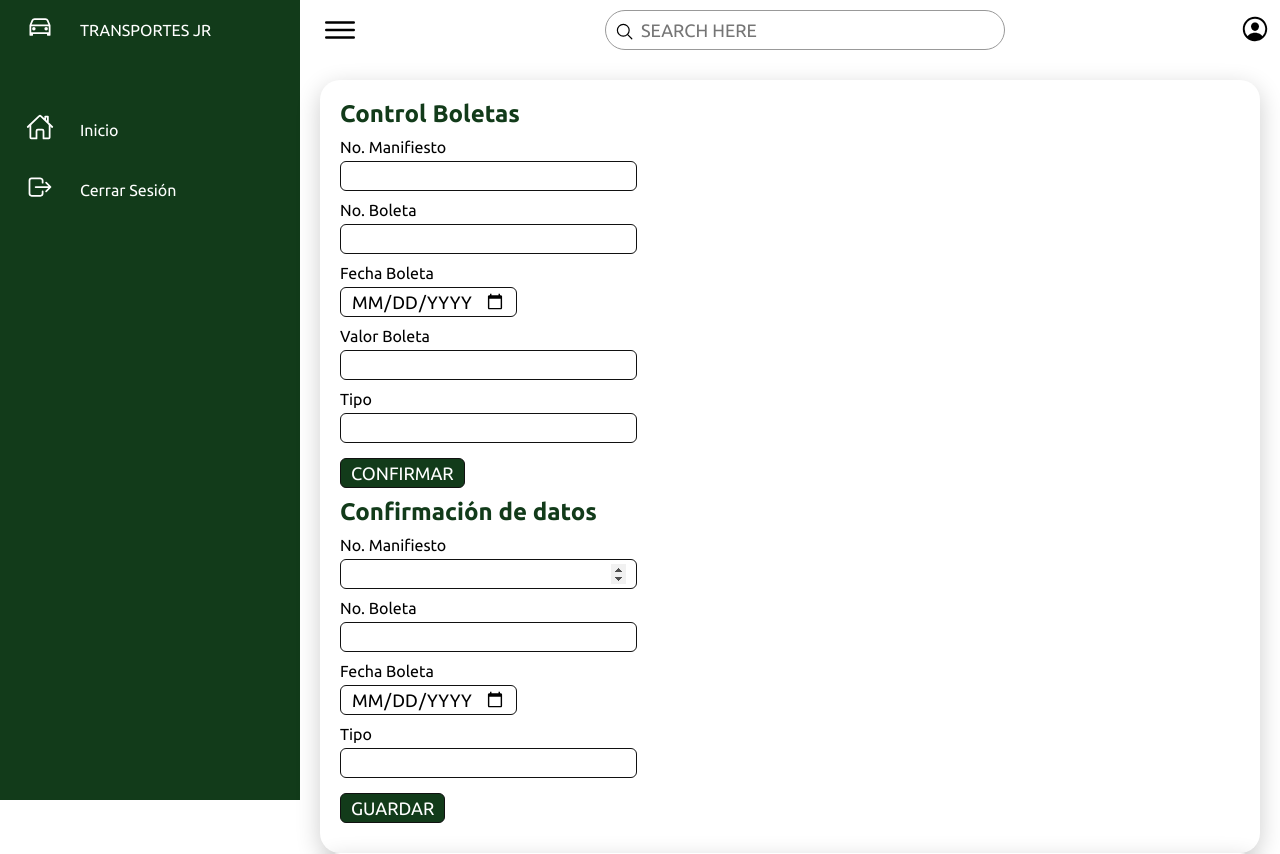
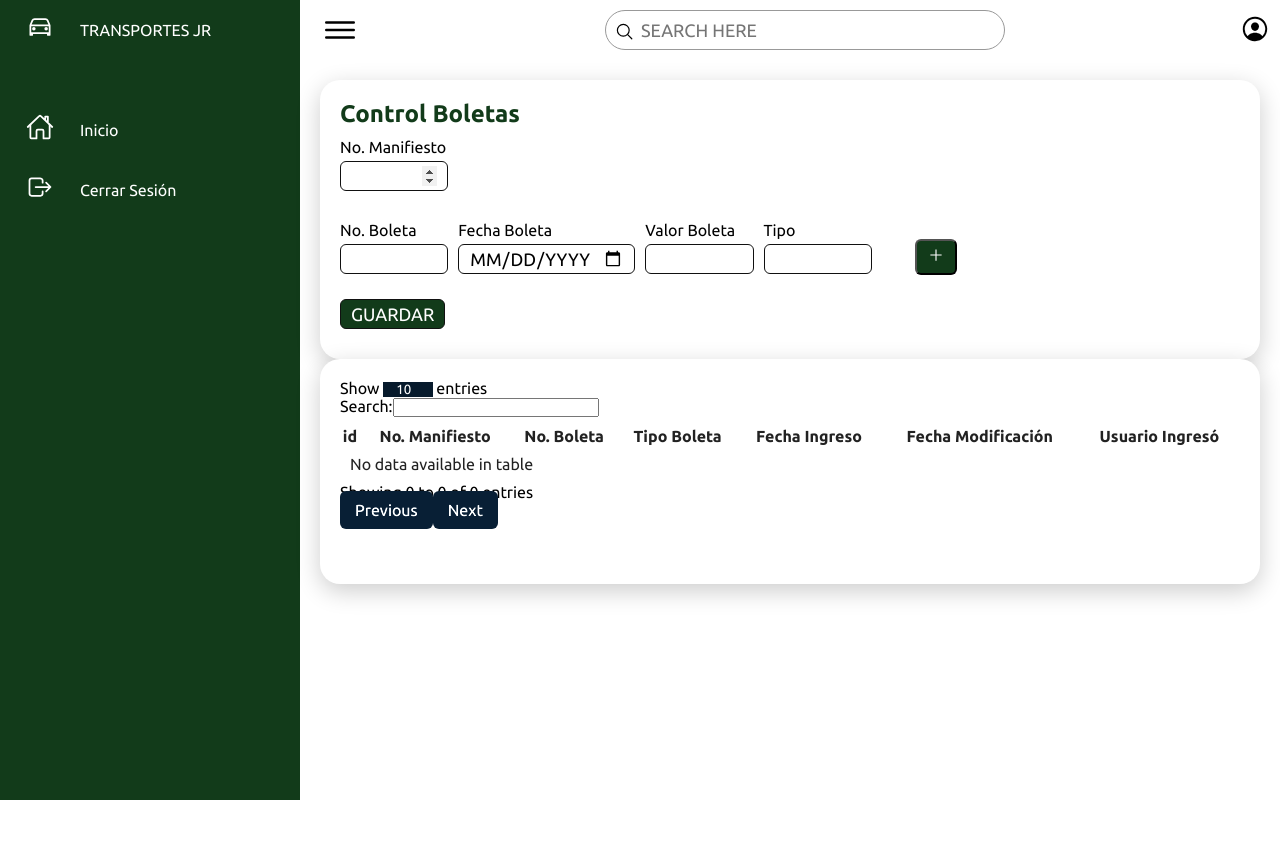
Before and after one commit to LinenBen17/PanelControlJR, a PHP site: page /View/controlBoletas.php in a window 1280 px wide. Shown: the top 854 px of the page. After the commit the page ends 800 px from the top, so only its background shows below. Run offline with PHP 8.4, Linux system fonts and the light colour scheme; the visitor is signed in with stand-in values (Sample User, id 1); data that the repository does not hold is empty; some libraries are stand-ins or nearby versions.

Commit message:
Nuevos campos en ControlBoletas

```diff
--- a/Public/css/dashboard.css
+++ b/Public/css/dashboard.css
@@ -220,6 +220,47 @@ input{
     font-weight: 600;
     letter-spacing: 2px;
     margin-bottom: 30px;
+}
+/*FORM BOLETAS*/
+.formGuardarBoletas form {
+  max-width: 650px;
+  display: grid;
+  grid-template-columns: 1fr 1fr 1fr 1fr 1fr;
+  grid-template-rows: 1fr 1fr;
+  grid-auto-flow: row;
+  gap: 10px;
+  grid-template-areas:
+    "noManifiesto . . . ."
+    "noBoleta fechaBoleta valorBoleta tipoBoleta addBoleta";
+}
+.noManifiesto { grid-area: noManifiesto; }
+.noBoleta { grid-area: noBoleta; }
+.fechaBoleta { grid-area: fechaBoleta; }
+.valorBoleta { grid-area: valorBoleta; }
+.tipoBoleta { grid-area: tipoBoleta; }
+.addBoleta { grid-area: addBoleta; margin: auto;}
+
+.formGuardarBoletas form input{
+	width: 100%;
+}
+
+.boletasAdicionales{
+	display: flex;
+	flex-direction: column;
+}
+.boleta{
+	width: 650px;
+	display: grid;
+	grid-template-columns: 1fr 1fr 1fr 1fr;
+	grid-template-rows: 1fr;
+	grid-auto-flow: row;
+	gap: 10px;
+	grid-template-areas:
+	"noBoleta fechaBoleta valorBoleta tipoBoleta";
+
+}
+.boleta input{
+	width: 100%;
 }
 /*FORM ABASTECIMIENTO*/
 .formAbastecimiento form {
--- a/Public/js/controlBoletas.js
+++ b/Public/js/controlBoletas.js
@@ -1,17 +1,19 @@
 $("input[name='noManifiesto']").focus();
 
-$("input[name='confirmar']").click(function(e) {
+/*$("input[name='confirmar']").click(function(e) {
 	e.preventDefault();
 
 	$("#confirmarDatos input[name='tipoBoleta']").val($(".formGuardarBoletas input[name='tipoBoleta']").val());
+	$("#confirmarDatos input[name='fechaBoleta']").val($(".formGuardarBoletas input[name='fechaBoleta']").val());
+	$("#confirmarDatos input[name='valorBoleta']").val($(".formGuardarBoletas input[name='valorBoleta']").val());
 
     $('#confirmarDatos').modal();
-})
+})*/
 
-$('#confirmarDatos').on($.modal.AFTER_OPEN, function() {
+/*$('#confirmarDatos').on($.modal.AFTER_OPEN, function() {
     $("#confirmarDatos input[name='noManifiesto']").focus();
     console.log("A")
-});
+});*/
 
 $("input[name='Guardar']").click(function(e) {
 	e.preventDefault();
--- a/View/controlBoletas.php
+++ b/View/controlBoletas.php
@@ -44,32 +44,39 @@
 					<div class="cardHeader">
 						<h2>Control Boletas</h2>
 					</div>
-					<form class="formGuardarBoletas">
-						<div class="inputBx">
+					<div class="formGuardarBoletas">
+						<form>
+							<div class="inputBx noManifiesto">
 								<label>No. Manifiesto</label><br>
 								<input type="number" name="noManifiesto">
 							</div>
-						<div class="inputBx">
+							<div class="inputBx noBoleta">
 								<label>No. Boleta</label><br>
 								<input type="number" name="noBoleta">
 							</div>
-						<div class="inputBx">
+							<div class="inputBx fechaBoleta">
 									<label>Fecha Boleta</label><br>
 									<input type="date" name="fechaBoleta">
 							</div>
-						<div class="inputBx">
+							<div class="inputBx valorBoleta">
 									<label>Valor Boleta</label><br>
 									<input type="number" name="valorBoleta">
 							</div>
-						<div class="inputBx">
+							<div class="inputBx tipoBoleta">
 								<label>Tipo</label><br>
 								<input type="text" name="tipoBoleta">
 							</div>
-						<div class="inputBx">
-							<input type="submit" name="confirmar" value="Confirmar" class="btn">
+							<div class="inputBx addBoleta">
+								<br>
+								<button class="btn newBoleta"><ion-icon name="add-sharp"></ion-icon></button>
 							</div>
 						</form>
-					<div id="confirmarDatos" class="modal">
+						<div class="boletasAdicionales"></div>
+						<div class="inputBx">
+							<input type="submit" name="Guardar" value="Guardar" class="btn">
+						</div>
+					</div>
+					<!--<div id="confirmarDatos" class="modal">
 						<div class="cardHeader">
 							<h2>Confirmación de datos</h2>
 						</div>
@@ -94,7 +101,7 @@
 								<input type="submit" name="Guardar" value="Guardar" class="btn">
 							</div>
 						</form>
-					</div>
+					</div>-->
 				</div>
 				<div class="recentOrders">
 					<table id="boletasTable" class="display" style="width: 100%;">
@@ -117,5 +124,32 @@
 	<?php require_once 'shared/footer.php';	 ?>
 	<?php echo $_SESSION['usuario'] ?>
 	<script src="../Public/js/controlBoletas.js"></script>
+	<script>
+		$(".newBoleta").click(function(e){
+			e.preventDefault();
+			$(".boletasAdicionales").append(
+				`
+					<div class="boleta">
+						<div class="inputBx noBoleta">
+							<label>No. Boleta</label><br>
+							<input type="number" name="noBoleta">
+						</div>
+						<div class="inputBx fechaBoleta">
+								<label>Fecha Boleta</label><br>
+								<input type="date" name="fechaBoleta">
+						</div>
+						<div class="inputBx valorBoleta">
+								<label>Valor Boleta</label><br>
+								<input type="number" name="valorBoleta">
+						</div>
+						<div class="inputBx tipoBoleta">
+							<label>Tipo</label><br>
+							<input type="text" name="tipoBoleta">
+						</div>
+					</div>
+				`
+			)
+		})
+	</script>
 </body>
 </html>
```
Also changed, not shown: 1 other file. Lines whose indentation alone changed are shown as unchanged.
